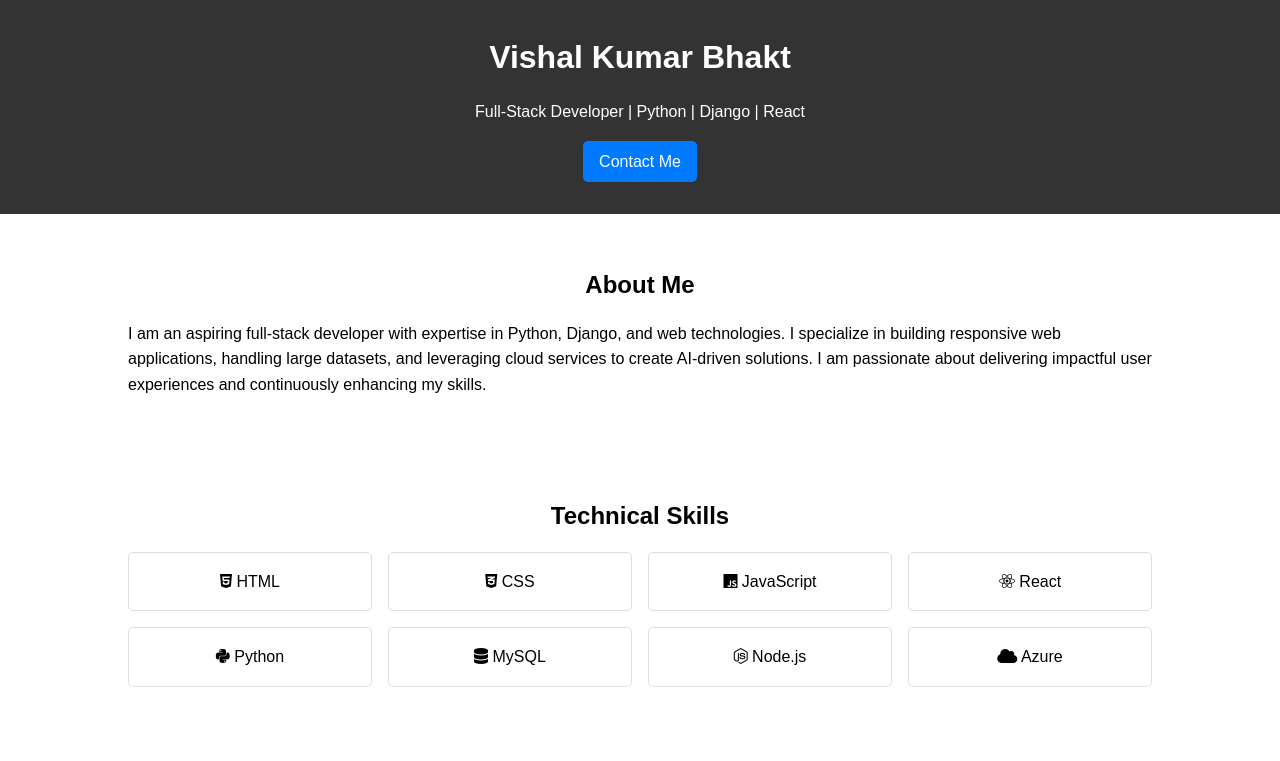
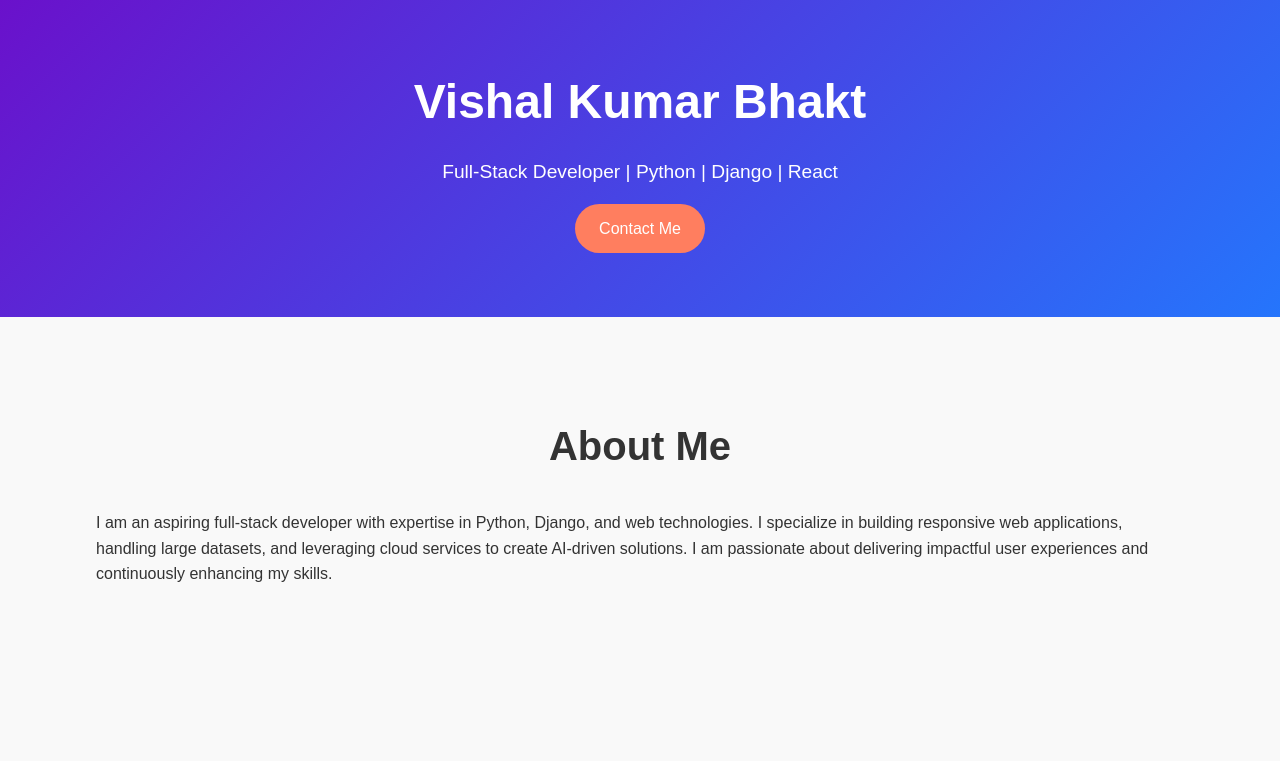
Before and after one commit to vishalbhakt/Portfolio, a plain HTML site: page index.html in a window 1280 px wide. Shown: the top 761 px of the page. Drawn offline with Linux system fonts and the light colour scheme.

Commit message:
Update index.html

```diff
--- a/index.html
+++ b/index.html
@@ -7,7 +7,116 @@
   <meta name="description" content="Portfolio of Vishal Kumar Bhakt, aspiring full-stack developer specializing in Python, Django, and web technologies.">
   <title>Vishal Kumar Bhakt | Full-Stack Developer</title>
   <link rel="stylesheet" href="https://cdnjs.cloudflare.com/ajax/libs/font-awesome/6.0.0-beta3/css/all.min.css" integrity="sha512-Fo3rlrZj/k7ujTnHqT2TxlKSlSG6yKUePSeTA3zu6iwRqZ/7D5pT4zLfU9BFam6s7xzP5oPiR1jL8IETa8owow==" crossorigin="anonymous" referrerpolicy="no-referrer" />
-  <!-- <link rel="stylesheet" href="styles.css"> -->
+  <link rel="stylesheet" href="styles.css">
+  <style>
+    body {
+      font-family: 'Poppins', sans-serif;
+      margin: 0;
+      padding: 0;
+      line-height: 1.6;
+      color: #333;
+      background: #f9f9f9;
+    }
+
+    .container {
+      width: 85%;
+      max-width: 1200px;
+      margin: 0 auto;
+      overflow: hidden;
+    }
+
+    .hero {
+      background: linear-gradient(135deg, #6a11cb, #2575fc);
+      color: #fff;
+      padding: 4rem 0;
+      text-align: center;
+    }
+
+    .hero h1 {
+      margin: 0;
+      font-size: 3rem;
+    }
+
+    .hero p {
+      font-size: 1.2rem;
+      margin: 1rem 0;
+    }
+
+    .btn-primary {
+      display: inline-block;
+      padding: 0.75rem 1.5rem;
+      color: #fff;
+      background: #ff7e5f;
+      border: none;
+      border-radius: 30px;
+      text-decoration: none;
+      font-size: 1rem;
+      transition: background 0.3s;
+    }
+
+    .btn-primary:hover {
+      background: #feb47b;
+    }
+
+    .section {
+      padding: 4rem 0;
+    }
+
+    h2 {
+      text-align: center;
+      font-size: 2.5rem;
+      margin-bottom: 2rem;
+      color: #333;
+    }
+
+    .skills-grid, .projects-grid {
+      display: grid;
+      grid-template-columns: repeat(auto-fit, minmax(250px, 1fr));
+      gap: 1.5rem;
+    }
+
+    .skill, .project {
+      padding: 1.5rem;
+      border: 1px solid #ddd;
+      border-radius: 10px;
+      text-align: center;
+      background: #fff;
+      box-shadow: 0 4px 6px rgba(0, 0, 0, 0.1);
+      transition: transform 0.3s, box-shadow 0.3s;
+    }
+
+    .skill:hover, .project:hover {
+      transform: translateY(-10px);
+      box-shadow: 0 6px 10px rgba(0, 0, 0, 0.15);
+    }
+
+    .skill i, .project h3 {
+      color: #2575fc;
+      margin-bottom: 0.5rem;
+    }
+
+    .contact-info {
+      text-align: center;
+    }
+
+    .social-links a {
+      margin: 0 0.5rem;
+      color: #2575fc;
+      font-size: 1.5rem;
+      transition: color 0.3s;
+    }
+
+    .social-links a:hover {
+      color: #6a11cb;
+    }
+
+    footer {
+      text-align: center;
+      background: #333;
+      color: #fff;
+      padding: 1.5rem 0;
+    }
+  </style>
 </head>
 
 <body>
@@ -36,14 +145,14 @@
     <div class="container">
       <h2>Technical Skills</h2>
       <div class="skills-grid">
-        <div class="skill"><i class="fab fa-html5"></i> HTML</div>
-        <div class="skill"><i class="fab fa-css3-alt"></i> CSS</div>
-        <div class="skill"><i class="fab fa-js"></i> JavaScript</div>
-        <div class="skill"><i class="fab fa-react"></i> React</div>
-        <div class="skill"><i class="fab fa-python"></i> Python</div>
-        <div class="skill"><i class="fas fa-database"></i> MySQL</div>
-        <div class="skill"><i class="fab fa-node-js"></i> Node.js</div>
-        <div class="skill"><i class="fas fa-cloud"></i> Azure</div>
+        <div class="skill"><i class="fab fa-html5 fa-3x"></i><br>HTML</div>
+        <div class="skill"><i class="fab fa-css3-alt fa-3x"></i><br>CSS</div>
+        <div class="skill"><i class="fab fa-js fa-3x"></i><br>JavaScript</div>
+        <div class="skill"><i class="fab fa-react fa-3x"></i><br>React</div>
+        <div class="skill"><i class="fab fa-python fa-3x"></i><br>Python</div>
+        <div class="skill"><i class="fas fa-database fa-3x"></i><br>MySQL</div>
+        <div class="skill"><i class="fab fa-node-js fa-3x"></i><br>Node.js</div>
+        <div class="skill"><i class="fas fa-cloud fa-3x"></i><br>Azure</div>
       </div>
     </div>
   </section>
@@ -96,81 +205,6 @@
       <p>&copy; 2025 Vishal Kumar Bhakt. All rights reserved.</p>
     </div>
   </footer>
-
-  <style>
-    body {
-      font-family: Arial, sans-serif;
-      margin: 0;
-      padding: 0;
-      line-height: 1.6;
-    }
-
-    .container {
-      width: 80%;
-      margin: 0 auto;
-      overflow: hidden;
-    }
-
-    .hero {
-      background: #333;
-      color: #fff;
-      padding: 2rem 0;
-      text-align: center;
-    }
-
-    .hero h1 {
-      margin: 0;
-    }
-
-    .btn-primary {
-      display: inline-block;
-      padding: 0.5rem 1rem;
-      color: #fff;
-      background: #007bff;
-      border: none;
-      border-radius: 5px;
-      text-decoration: none;
-    }
-
-    .section {
-      padding: 2rem 0;
-    }
-
-    h2 {
-      text-align: center;
-      margin-bottom: 1rem;
-    }
-
-    .skills-grid, .projects-grid {
-      display: grid;
-      grid-template-columns: repeat(auto-fit, minmax(200px, 1fr));
-      gap: 1rem;
-    }
-
-    .skill, .project {
-      padding: 1rem;
-      border: 1px solid #ddd;
-      border-radius: 5px;
-      text-align: center;
-    }
-
-    .contact-info {
-      text-align: center;
-    }
-
-    .social-links a {
-      margin: 0 0.5rem;
-      color: #007bff;
-      text-decoration: none;
-    }
-
-    footer {
-      text-align: center;
-      background: #333;
-      color: #fff;
-      padding: 1rem 0;
-    }
-  </style>
 </body>
 
 </html>
```
